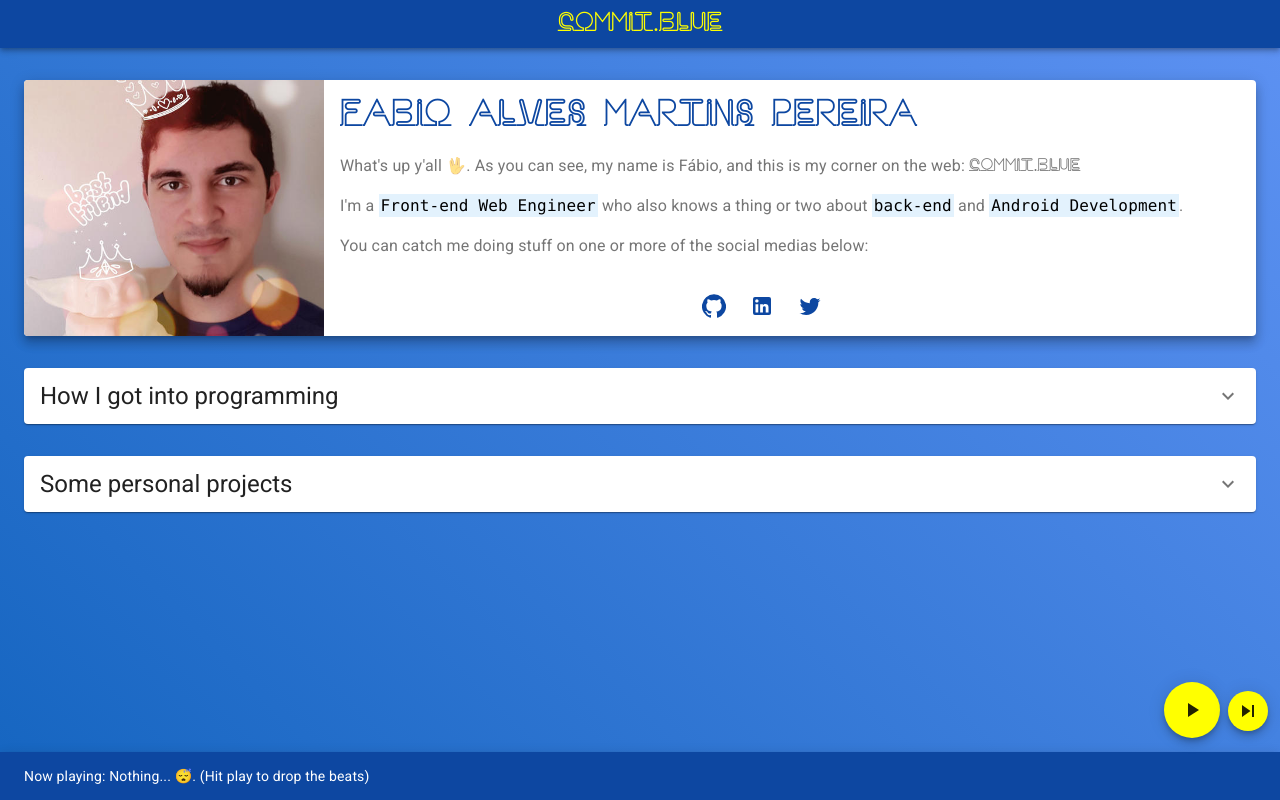
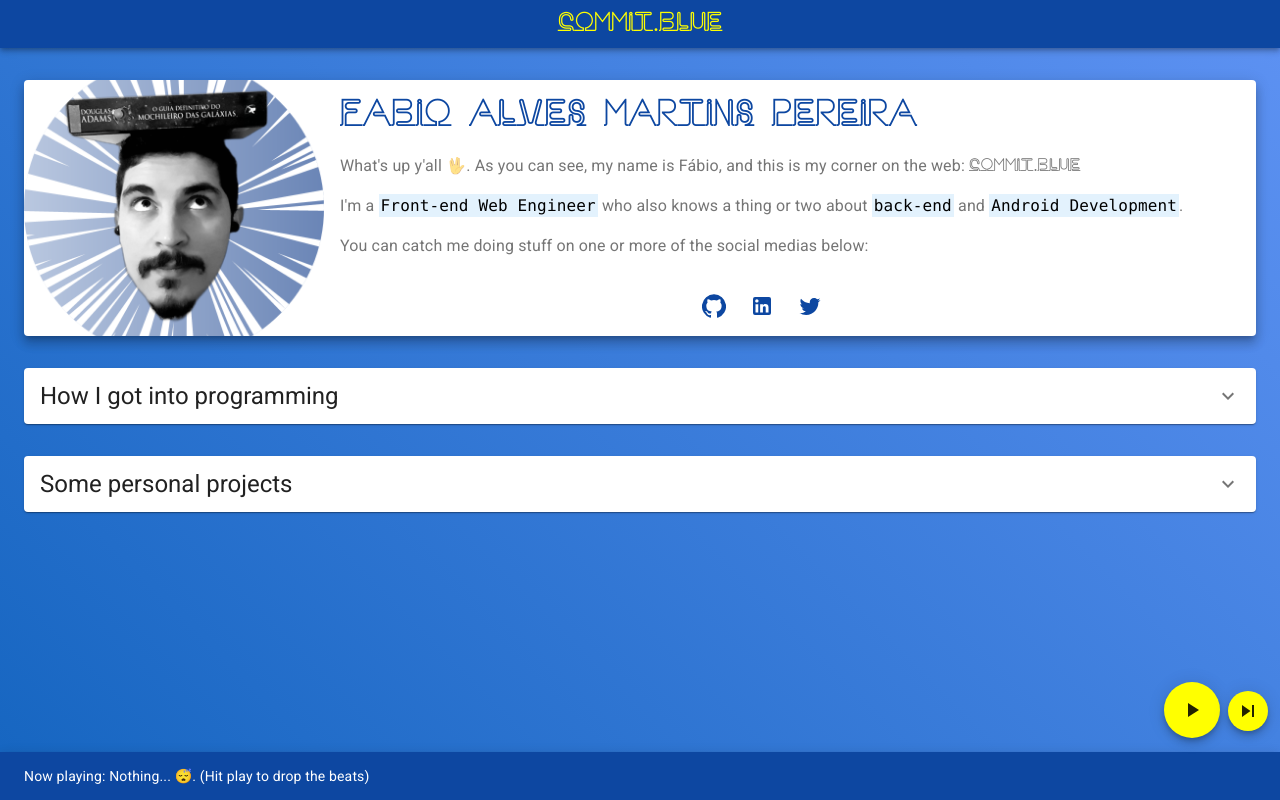
Before and after one commit to Chagall/personal-webiste, a React (Create React App) app: page / in a window 1280 px wide. Built offline with nearby package versions, Linux system fonts and the light colour scheme.

Commit message:
Changed my profile picture.

```diff
--- a/src/components/HorizontalInfoCard.js
+++ b/src/components/HorizontalInfoCard.js
@@ -18,7 +18,7 @@ export default function HorizontalInfoCard() {
     <Card raised className={styles.root}>
       <CardMedia
         className={styles.media}
-        image="/images/memyselfandyoda.jpg"
+        image="/images/profile-pic.png"
         title="Mememe"
       />
 
--- a/src/components/VerticalInfoCard.js
+++ b/src/components/VerticalInfoCard.js
@@ -18,7 +18,7 @@ export default function VerticalInfoCard() {
     <Card raised className={styles.root}>
       <CardMedia
         className={styles.media}
-        image="/images/memyselfandyoda.jpg"
+        image="/images/profile-pic.png"
         title="Mememe"
       />
 
```
Also changed, not shown: public/images/profile-pic.png (added).
